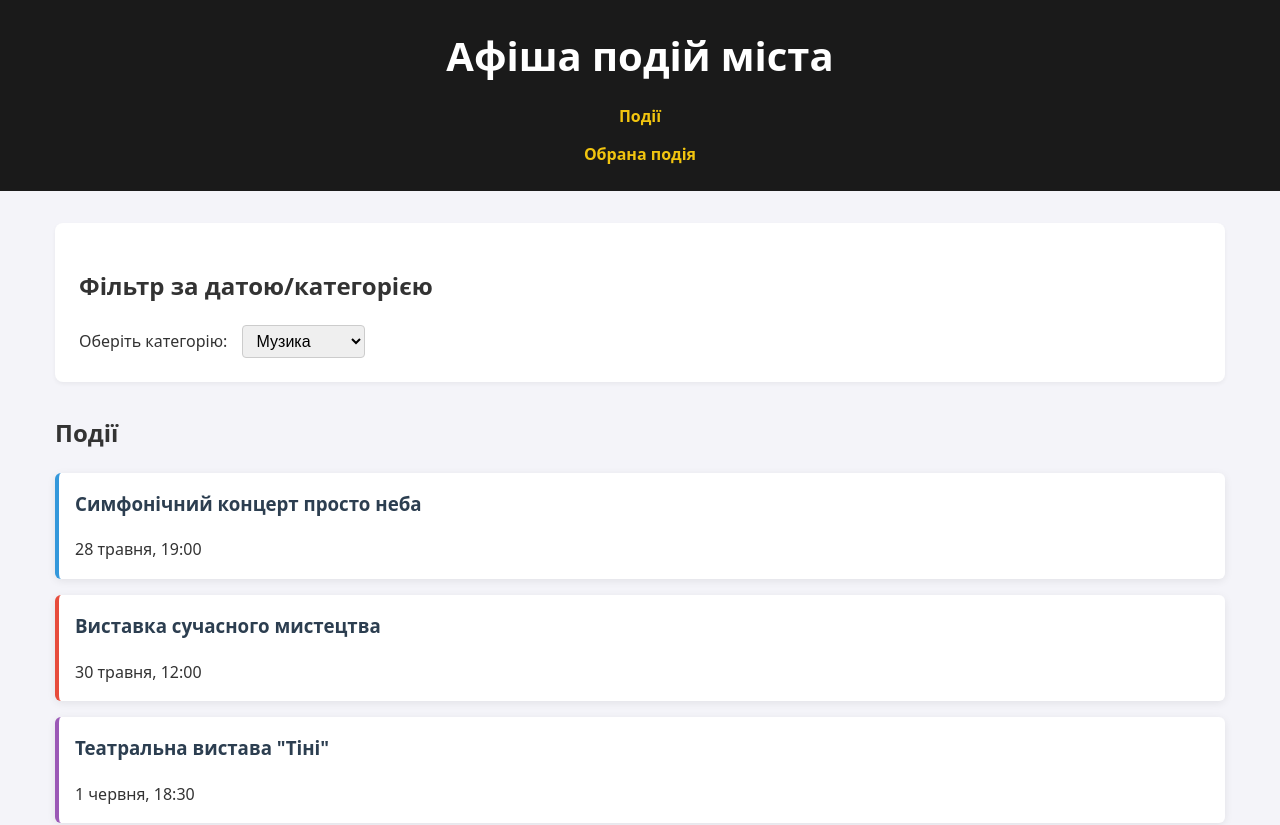
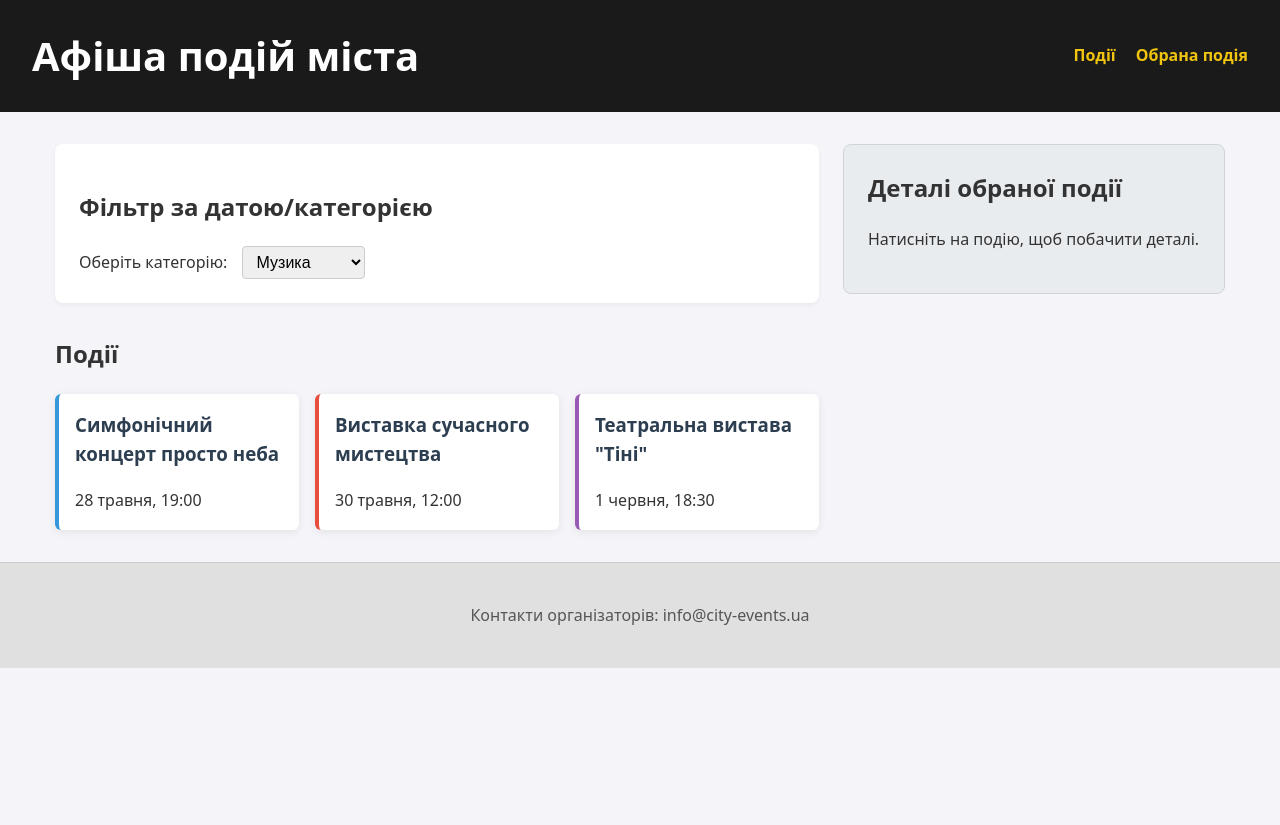
Before and after one commit to zhuravlova-k/web-apps-2026, a plain HTML site: page index.html in a window 1280 px wide. Shown: the top 825 px of the page. After the commit the page ends 800 px from the top, so only its background shows below. Drawn offline with Linux system fonts and the light colour scheme.

Commit message:
Add responsive breakpoints for tablet (2 cols) and desktop (3 cols)

```diff
--- a/css/style.css
+++ b/css/style.css
@@ -118,3 +118,33 @@ footer {
     margin-top: 2rem;
     border-top: 1px solid #ccc;
 }
+
+@media (min-width: 600px) {
+    .cards {
+        grid-template-columns: repeat(2, 1fr);
+    }
+
+    .site-header nav {
+        flex-direction: row;
+        justify-content: center;
+        gap: 20px;
+    }
+}
+
+@media (min-width: 1024px) {
+    .site-header {
+        flex-direction: row;
+        justify-content: space-between;
+        flex-wrap: wrap;
+    }
+
+    .layout-wrapper {
+        display: grid;
+        grid-template-columns: 2fr 1fr;
+        align-items: start;
+    }
+
+    .cards {
+        grid-template-columns: repeat(3, 1fr);
+    }
+}
```
